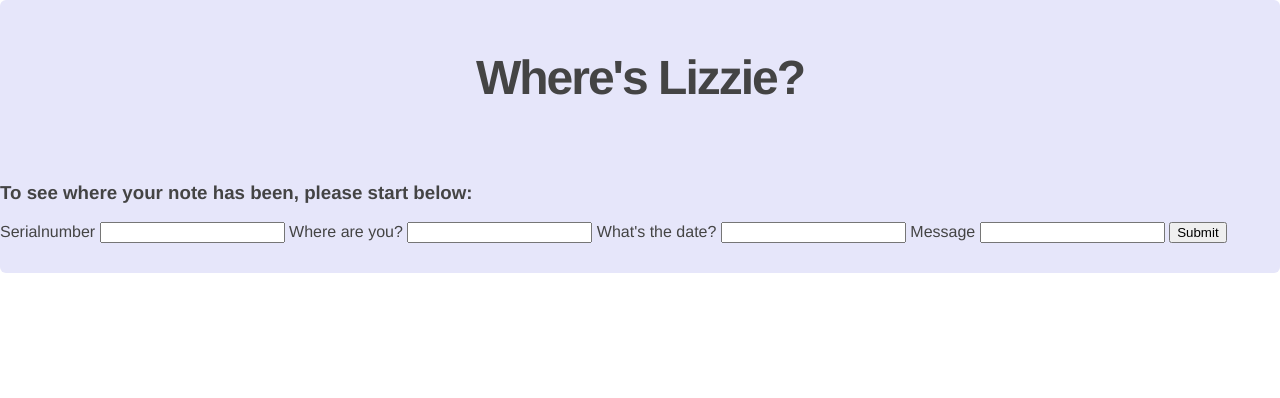
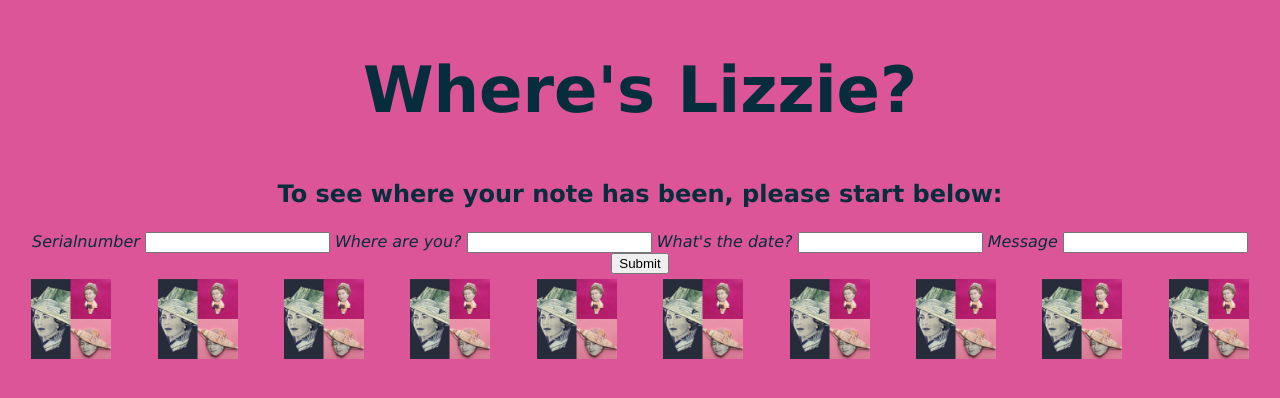
Before and after one commit to hhadl001/Where-sLizzie-, a Flask app: page / in a window 1280 px wide. Shown: the top 398 px of the page. Run offline with Flask 2, Linux system fonts and the light colour scheme; some libraries are stand-ins or nearby versions.

Commit message:
Styled Images & Text
Now working

```diff
--- a/static/css/style.css
+++ b/static/css/style.css
@@ -3,8 +3,9 @@ body {
   margin: 0;
   padding: 0;
   font-family: "Helvetica Neue", Helvetica, Arial, sans-serif;
-  color: #444;
+  color: #DC5599;
 }
+
 
 .container {
   width: 1200px;
@@ -13,14 +14,14 @@ body {
 
 div.home {
   padding: 10px 0 30px 0;
-  background-color: #E6E6FA;
+  background-color: #DC5599;
   -webkit-border-radius: 6px;
      -moz-border-radius: 6px;
           border-radius: 6px;
 }
 
 h2 {
-  font-size: 3em;
+  font-size: 6em;
   margin-top: 40px;
   text-align: center;
   letter-spacing: -2px;
--- a/templates/index.html
+++ b/templates/index.html
@@ -1,17 +1,44 @@
 <!doctype html>
-<link rel="stylesheet" href="//code.jquery.com/ui/1.11.4/themes/smoothness/jquery-ui.css">
 <html>
     <head>
         <title>Where's Lizzie?</title>
-        <link rel="stylesheet" href="{{ url_for('static', filename='css/style.css') }}">
+    <style>
+    body {background-color: #DC5599;}
+    h2 {
+      color: #052D3C;
+      font-family: verdana;
+      font-size: 400%;
+      text-align: center;
+    }
+    h3 {
+      color: #052D3C;
+      font-family: verdana;
+      font-size: 150%;
+      text-align: center;
+    }
+    #contact-form-2 {
+      color: #052D3C;
+      font-family: verdana;
+      font-size: 100%;
+      font-style: italic;
+      text-align: center;
+    }
+    .row {
+      display: flex;
+    }
+
+    .column {
+      flex: 10%;
+      padding: 5px;
+    }
+    </style>
     </head>
 
     <body>
         <div class="home">
+
             <h2 class="logo">Where's Lizzie?</h1>
-            <br>
             <h3>To see where your note has been, please start below:</h3>
-
 
             <div id="contact-form-2" >
                 <form method="post" action="/recordEntry">
@@ -29,7 +56,30 @@
 
                     <input type="submit" value="Submit" id="submit"/>
                 </form>
+                <div class="row">
+                <div class="column">
+                  <img src="static/images/queensimage.jpeg" alt="Queen" height="80" width="80">                </div>
+                <div class="column">
+                  <img src="static/images/queensimage.jpeg" alt="Queen" height="80" width="80">                </div>
+                <div class="column">
+                  <img src="static/images/queensimage.jpeg" alt="Queen" height="80" width="80">                </div>
+                <div class="column">
+                  <img src="static/images/queensimage.jpeg" alt="Queen" height="80" width="80">                </div>
+                <div class="column">
+                  <img src="static/images/queensimage.jpeg" alt="Queen" height="80" width="80">                </div>
+                <div class="column">
+                  <img src="static/images/queensimage.jpeg" alt="Queen" height="80" width="80">                </div>
+                <div class="column">
+                  <img src="static/images/queensimage.jpeg" alt="Queen" height="80" width="80">                </div>
+                <div class="column">
+                  <img src="static/images/queensimage.jpeg" alt="Queen" height="80" width="80">                </div>
+                <div class="column">
+                  <img src="static/images/queensimage.jpeg" alt="Queen" height="80" width="80">                </div>
+                <div class="column">
+                  <img src="static/images/queensimage.jpeg" alt="Queen" height="80" width="80">                </div>
+              </div>
             </div>
+
         </div>
 
     </body>
--- a/templates/trace.html
+++ b/templates/trace.html
@@ -8,7 +8,7 @@
 
     <body>
         <div class="home">
-            <h2 class="logo">Here is Lizzi</h1>
+            <h2 class="logo">Here is Lizzie</h1>
             <br>
             <br>
 
```
Also changed, not shown: static/style.css (deleted, +0 -26 lines), static/images/queensimage.jpeg (added), 2 other files.
